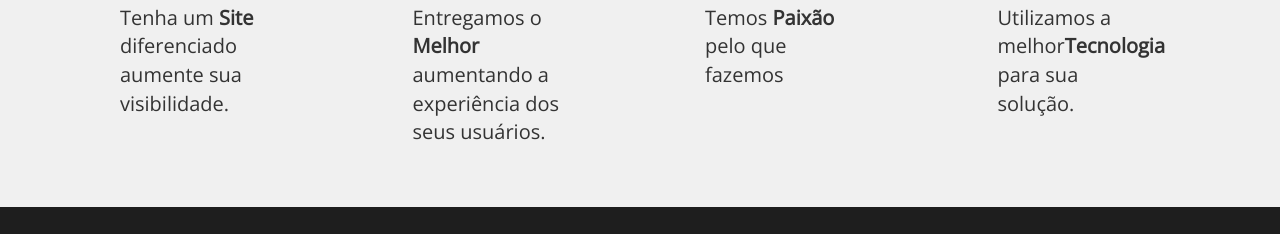
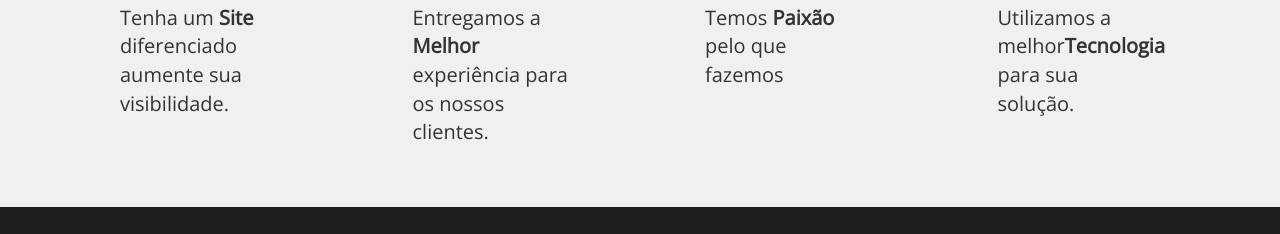
Before and after one commit to diasmailson/LandingPage, a plain HTML site: page index.html in a window 1280 px wide. Shown: the part 700-934 px from the top of the page. Drawn offline with nearby package versions, Linux system fonts and the light colour scheme.

Commit message:
Parte de valor, alterado

```diff
--- a/index.html
+++ b/index.html
@@ -32,7 +32,7 @@
 				<div class= "card" text=center>
 					<img src="images/diamond.png" alt="picture description" width="100">
 					<h2>Valor</h2>
-					<p>Entregamos o <strong>Melhor</strong> aumentando a experiência dos seus usuários.</p>
+					<p>Entregamos a <strong>Melhor</strong> experiência para os nossos clientes.</p>
 				</div>
 			</div>
 
```
